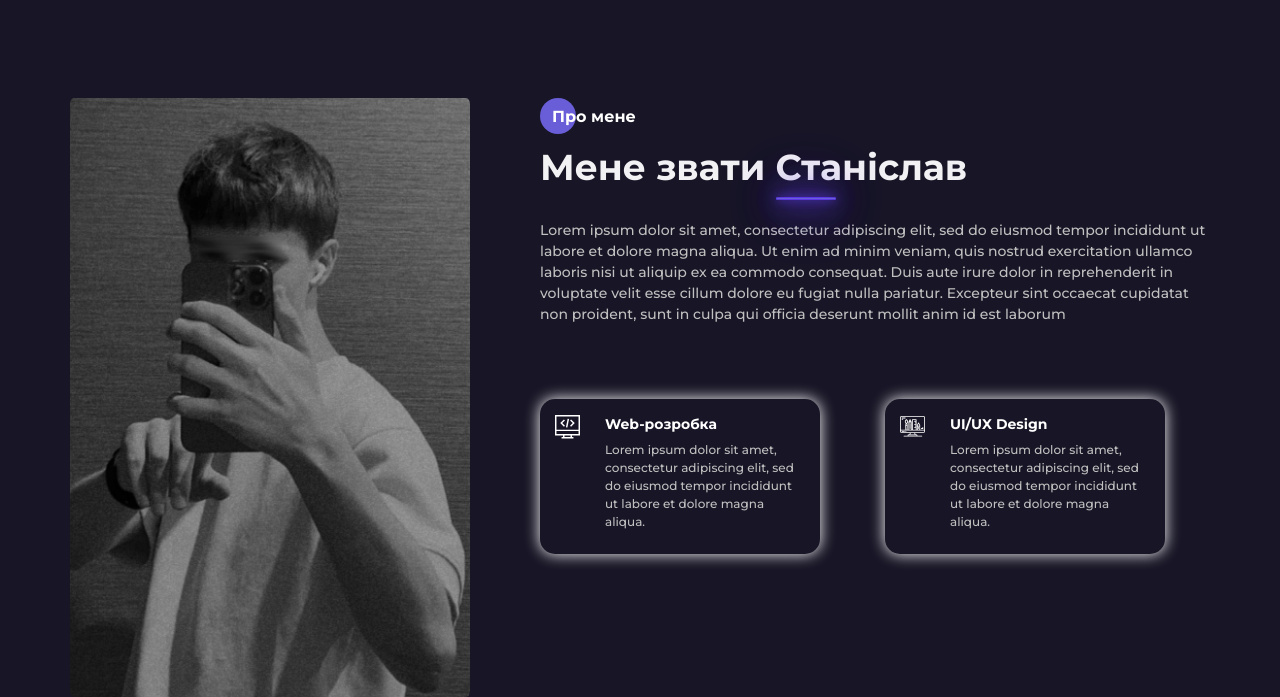
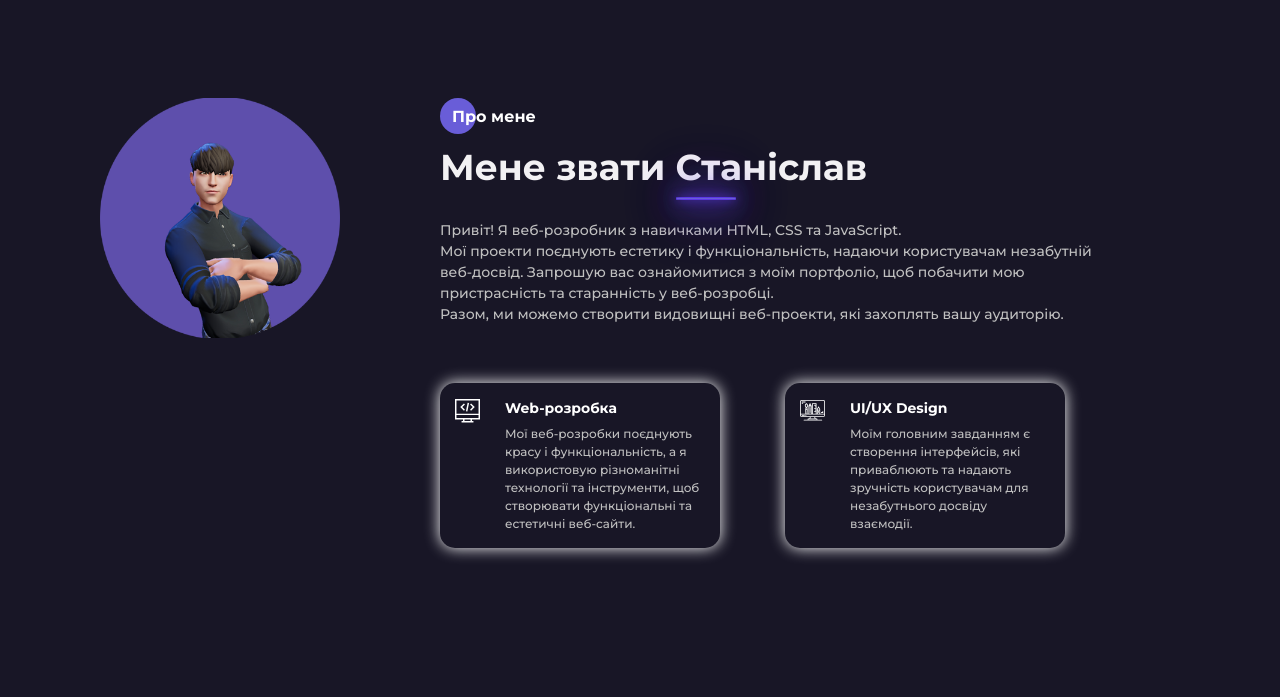
Before and after one commit to Sunburnt5/stanislavtymchyshyn.github.io, a website: page src/index.html in a window 1280 px wide. Shown: the part 822-1519 px from the top of the page. Drawn offline with nearby package versions, Linux system fonts and the light colour scheme; files that its build step writes are made by us from their sources.

Commit message:
final 2nd screen 11.06.2023 2:22

```diff
--- a/src/index.html
+++ b/src/index.html
@@ -178,7 +178,7 @@
 
         <nav>
           <ul class="menu__list">
-            <li class="menu__link"><a href="#">ПРО МЕНЕ</a></li>
+            <li class="menu__link"><a href="#about">ПРО МЕНЕ</a></li>
             <li class="menu__link"><a href="#">НАВИЧКИ</a></li>
             <li class="menu__link"><a href="#">МОЇ ПРАЦІ</a></li>
             <li class="menu__link"><a href="#">КОНТАКТИ</a></li>
@@ -256,16 +256,16 @@
         </h1>
         <div class="promo__btns">
           <a href="#" class="promo__link btn">Портфоліо</a>
-          <a href="#" class="promo__link btn btn_invisible">Про мене</a>
+          <a href="#about" class="promo__link btn btn_invisible">Про мене</a>
         </div>
       </div>
     </section>
 
-    <section class="about">
+    <section class="about" id="about">
       <div class="container">
         <div class="about__wrapper">
           <div class="about__photo">
-            <img src="img/main_photo.JPEG" alt="My Photo" />
+            <img src="img/main_photo.png" alt="My Photo" />
           </div>
           <div class="about__descr">
             <h2 class="title title__fz16 about__title">Про мене</h2>
@@ -274,13 +274,14 @@
             </div>
             <div class="divider"></div>
             <p class="about__text">
-              Lorem ipsum dolor sit amet, consectetur adipiscing elit, sed do
-              eiusmod tempor incididunt ut labore et dolore magna aliqua. Ut
-              enim ad minim veniam, quis nostrud exercitation ullamco laboris
-              nisi ut aliquip ex ea commodo consequat. Duis aute irure dolor in
-              reprehenderit in voluptate velit esse cillum dolore eu fugiat
-              nulla pariatur. Excepteur sint occaecat cupidatat non proident,
-              sunt in culpa qui officia deserunt mollit anim id est laborum
+              Привіт! Я веб-розробник з навичками HTML, CSS та JavaScript.
+              <br />
+              Мої проекти поєднують естетику і функціональність, надаючи
+              користувачам незабутній веб-досвід. Запрошую вас ознайомитися з
+              моїм портфоліо, щоб побачити мою пристрасність та старанність у
+              веб-розробці. <br />
+              Разом, ми можемо створити видовищні веб-проекти, які захоплять
+              вашу аудиторію.
             </p>
           </div>
           <div class="about__skills">
@@ -314,8 +315,9 @@
               <div>
                 <div class="title title__fz14">Web-розробка</div>
                 <div class="about__skills-text">
-                  Lorem ipsum dolor sit amet, consectetur adipiscing elit, sed
-                  do eiusmod tempor incididunt ut labore et dolore magna aliqua.
+                  Мої веб-розробки поєднують красу і функціональність, а я
+                  використовую різноманітні технології та інструменти, щоб
+                  створювати функціональні та естетичні веб-сайти.
                 </div>
               </div>
             </div>
@@ -370,8 +372,9 @@
               <div>
                 <div class="title title__fz14">UI/UX Design</div>
                 <div class="about__skills-text">
-                  Lorem ipsum dolor sit amet, consectetur adipiscing elit, sed
-                  do eiusmod tempor incididunt ut labore et dolore magna aliqua.
+                  Моїм головним завданням є створення інтерфейсів, які
+                  приваблюють та надають зручність користувачам для незабутнього
+                  досвіду взаємодії.
                 </div>
               </div>
             </div>
--- a/src/js/script.js
+++ b/src/js/script.js
@@ -1,12 +1,19 @@
 const hamburger = document.querySelector(".hamburger"),
   menu = document.querySelector(".menu"),
   closeElem = document.querySelector(".menu__close");
+menuLinks = document.querySelectorAll(".menu__link");
 
 hamburger.addEventListener("click", () => {
   menu.classList.add("active");
   document.body.classList.add("menu-open");
   document.body.style.overflow = "hidden";
 });
+
+// menuLinks.addEventListener("click", () => {
+//   menu.classList.remove("active");
+//   document.body.classList.remove("menu-open");
+//   document.body.style.overflow = "visible";
+// });
 
 closeElem.addEventListener("click", () => {
   menu.classList.remove("active");
@@ -21,3 +28,16 @@ document.addEventListener("keydown", (event) => {
     document.body.style.overflow = "visible";
   }
 });
+
+menuLinks.forEach((menuLink) => {
+  menuLink.addEventListener("click", (event) => {
+    event.preventDefault(); // Забороняємо перехід за посиланням
+    const target = document.querySelector(event.target.hash); // Отримуємо цільовий елемент за допомогою хеша посилання
+    if (target) {
+      target.scrollIntoView({ behavior: "smooth" }); // Плавно прокручуємо до цільового елемента
+      menu.classList.remove("active"); // Закриваємо меню
+      document.body.classList.remove("menu-open");
+      document.body.style.overflow = "visible";
+    }
+  });
+});
--- a/src/sass/blocks/_about.scss
+++ b/src/sass/blocks/_about.scss
@@ -2,7 +2,7 @@
   padding-top: 120px;
   &__wrapper {
     display: grid;
-    grid-template-columns: 400px 670px;
+    grid-template-columns: 300px 670px;
     grid-template-rows: minmax(245px, auto) minmax(240px, auto);
     grid-auto-rows: minmax(245px, auto);
     column-gap: 70px;
@@ -21,7 +21,7 @@
       width: 100%;
       // height: 100%;
       // filter: brightness(0.8);
-      border-radius: 1%;
+      // border-radius: 1%;
     }
   }
   &__descr {
--- a/src/sass/style.scss
+++ b/src/sass/style.scss
@@ -10,6 +10,7 @@
   font-family: "Montserrat", sans-serif;
   margin: 0;
   padding: 0;
+  scroll-behavior: smooth;
 }
 
 body {
```
Also changed, not shown: dist/css/style.min.css, dist/img/main_photo.JPEG (deleted), dist/img/main_photo.png (added), dist/index.html, dist/js/script.js, dist/js/wow.js (added), src/img/main_photo.JPEG (deleted), src/img/main_photo.png (added), 2 other files.
